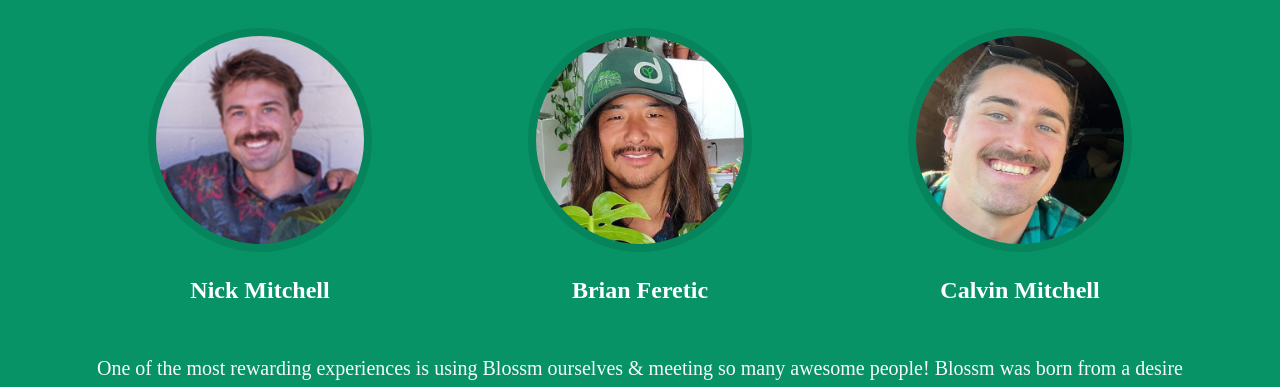
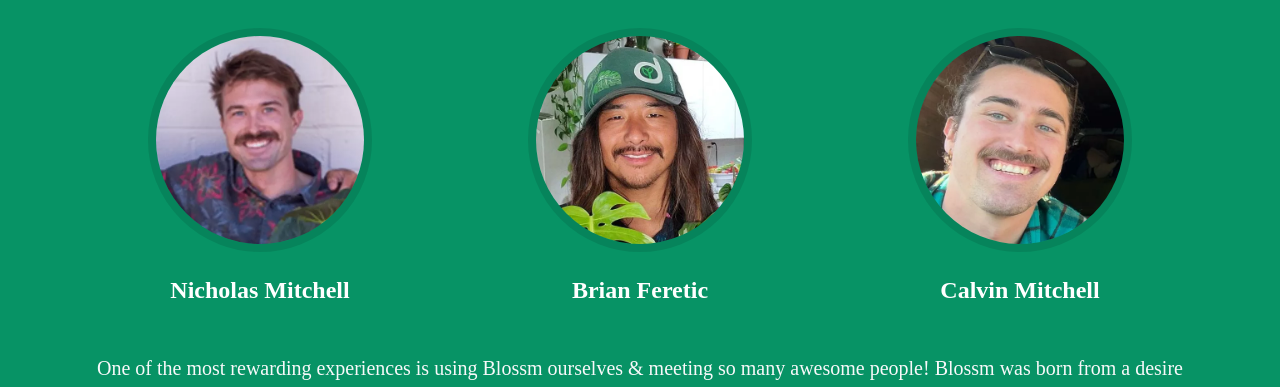
Before and after one commit to cjmitch/blossm-site, a Jekyll site: the page built from team.markdown, in a window 1280 px wide and 900 px high. Shown: the part 248-635 px from the top of the window. Built offline with Jekyll 4.4.1, drawn with Linux system fonts in a browser that asks for light colours; some web fonts are replaced.

Commit message:
move data to config

```diff
--- a/_config.yml
+++ b/_config.yml
@@ -44,6 +44,14 @@ mission: We want to revolutionize the way you connect to people in the community
   a shared passion of plants. Our team of quirky green-thumbed enthusiasts have dedicated an immense
   amount of time and effort to create a way to do this. We hope you will fulfill all your
   horticultural desires and make this world a greener place!
+
+# Team Data
+nick_full_name: Nicholas Mitchell
+nick_headshot: assets/img/team/nick-headshot.webp
+brian_full_name: Brian Feretic
+brian_headshot: assets/img/team/brian-headshot.webp
+calvin_full_name: Calvin Mitchell
+calvin_headshot: assets/img/team/calvin-headshot.webp
 
 # Theme Settings
 topbar_color: "#000000"
--- a/_layouts/team.html
+++ b/_layouts/team.html
@@ -21,8 +21,8 @@ layout: default
         <div class="row">
             <div class="col-lg-4">
                 <div class="team-member">
-                    <img class="mx-auto rounded-circle" src="assets/img/team/nick-headshot.png" alt="..."/>
-                    <h4>Nick Mitchell</h4>
+                    <img class="mx-auto rounded-circle" src="{{site.nick_headshot}}" alt="..."/>
+                    <h4>{{site.nick_full_name}}</h4>
                     <p class="text-muted"></p>
 <!--                    <a class="btn btn-dark btn-social mx-2" href="#!"><i class="fab fa-twitter"></i></a>-->
 <!--                    <a class="btn btn-dark btn-social mx-2" href="#!"><i class="fab fa-facebook-f"></i></a>-->
@@ -31,8 +31,8 @@ layout: default
             </div>
             <div class="col-lg-4">
                 <div class="team-member">
-                    <img class="mx-auto rounded-circle" src="assets/img/team/brian-headshot.jpg" alt="..."/>
-                    <h4>Brian Feretic</h4>
+                    <img class="mx-auto rounded-circle" src="{{site.brian_headshot}}" alt="..."/>
+                    <h4>{{site.brian_full_name}}</h4>
                     <p class="text-muted"></p>
 <!--                    <a class="btn btn-dark btn-social mx-2" href="#!"><i class="fab fa-twitter"></i></a>-->
 <!--                    <a class="btn btn-dark btn-social mx-2" href="#!"><i class="fab fa-facebook-f"></i></a>-->
@@ -41,8 +41,8 @@ layout: default
             </div>
             <div class="col-lg-4">
                 <div class="team-member">
-                    <img class="mx-auto rounded-circle" src="assets/img/team/calvin-headshot.jpg" alt="..."/>
-                    <h4>Calvin Mitchell</h4>
+                    <img class="mx-auto rounded-circle" src="{{site.calvin_headshot}}" alt="..."/>
+                    <h4>{{site.calvin_full_name}}</h4>
                     <p class="text-muted"></p>
 <!--                    <a class="btn btn-dark btn-social mx-2" href="#!"><i class="fab fa-twitter"></i></a>-->
 <!--                    <a class="btn btn-dark btn-social mx-2" href="#!"><i class="fab fa-facebook-f"></i></a>-->
@@ -74,7 +74,7 @@ layout: default
                 <div class="d-flex flex-column align-items-center">
                     <div class="icon-contact mb-3 blossm_secondary_color"><i class="far fa-envelope"></i></div>
                     <div class="text-muted">Email</div>
-                    <a class="lead font-weight-bold" href="mailto:name@example.com">info@blossm.garden</a>
+                    <a class="lead font-weight-bold" href="mailto:name@example.com">{{site.email_address}}</a>
                 </div>
             </div>
         </div>
```
Also changed, not shown: assets/img/team/brian-headshot.jpg (deleted), assets/img/team/brian-headshot.webp (added), assets/img/team/calvin-headshot.jpg (deleted), assets/img/team/calvin-headshot.webp (added), assets/img/team/nick-headshot.png (deleted), assets/img/team/nick-headshot.webp (added).
